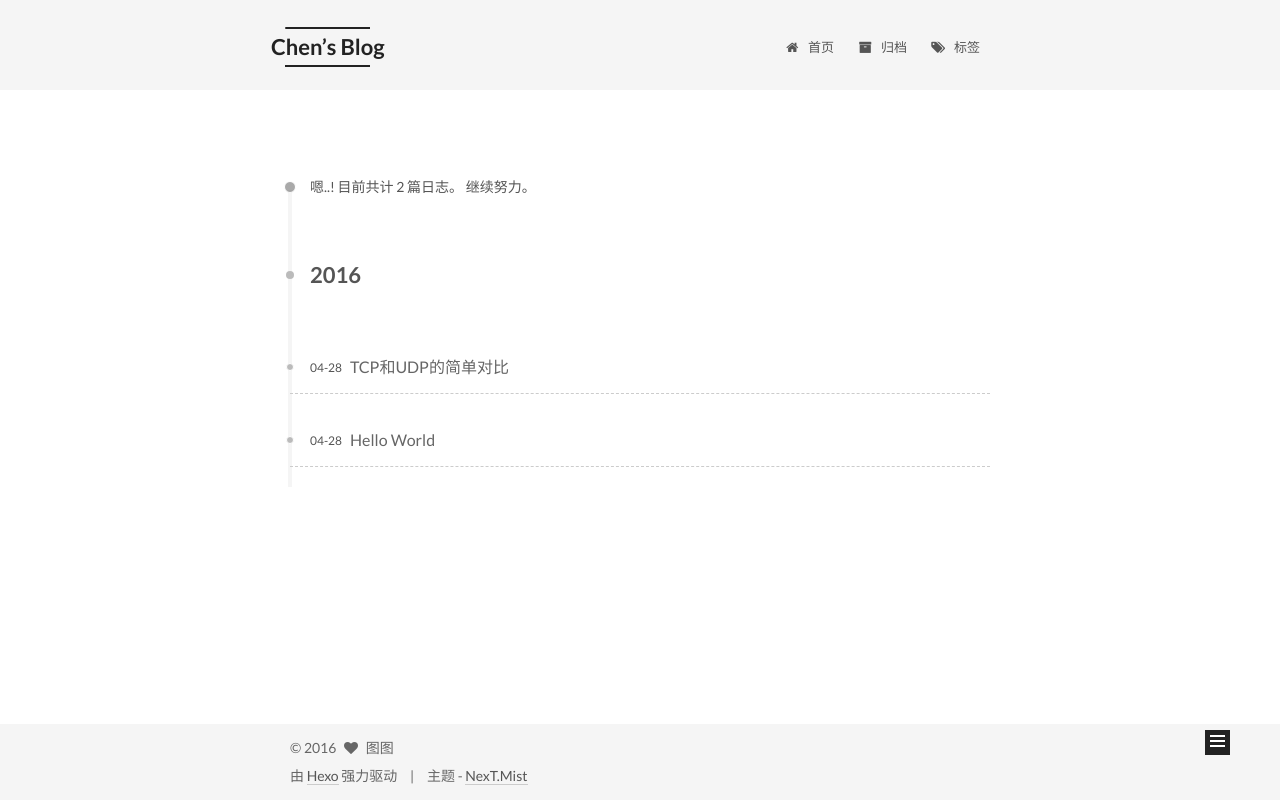
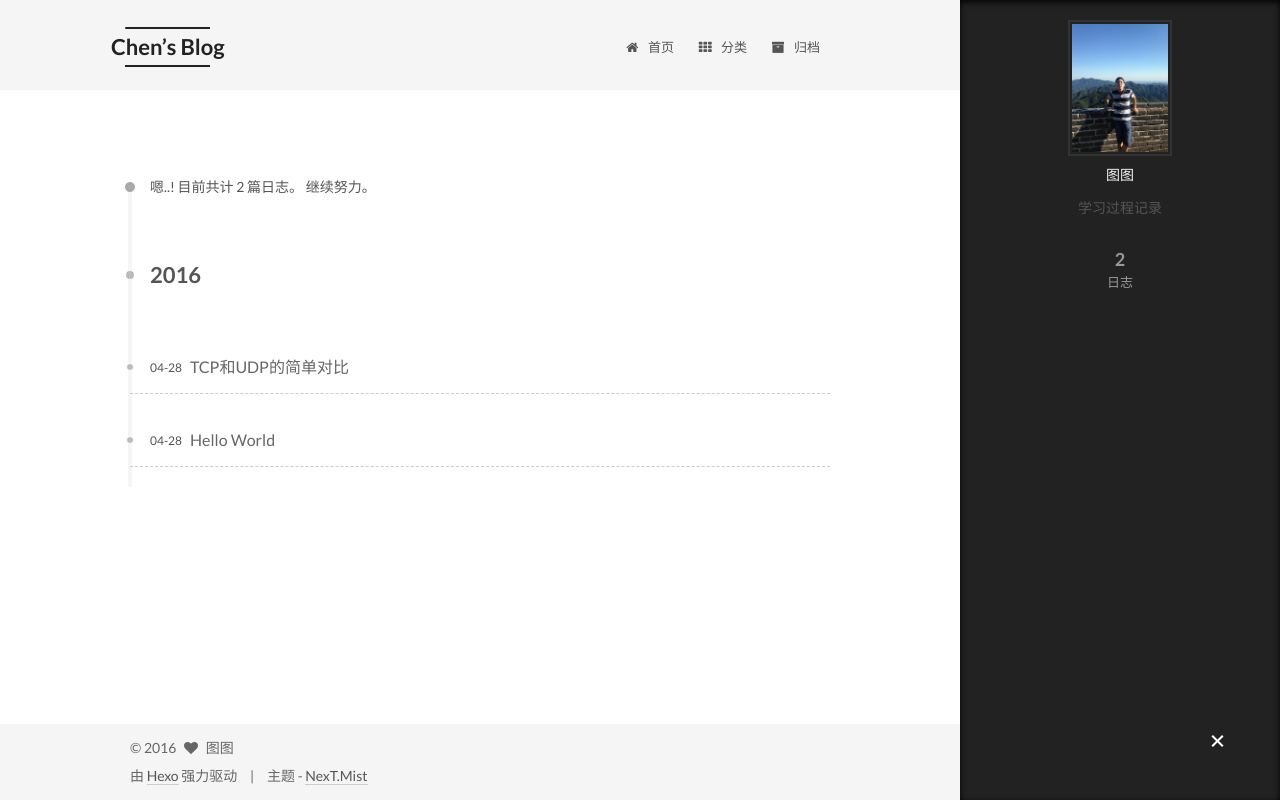
Before and after one commit to chenyuanjin/chenyuanjin.github.io, a plain HTML site: page archives/index.html in a window 1280 px wide. Drawn offline with Linux system fonts and the light colour scheme.

Commit message:
Site updated: 2016-04-29 11:13:49

```diff
--- a/archives/index.html
+++ b/archives/index.html
@@ -96,7 +96,7 @@
   var NexT = window.NexT || {};
   var CONFIG = {
     scheme: 'Mist',
-    sidebar: {"position":"left","display":"post"},
+    sidebar: {"position":"right","display":"always"},
     fancybox: true,
     motion: true,
     duoshuo: {
@@ -127,7 +127,7 @@
 
 
 
-  <div class="container one-collumn sidebar-position-left  page-archive  ">
+  <div class="container one-collumn sidebar-position-right  page-archive  ">
     <div class="headband"></div>
 
     <header id="header" class="header" itemscope itemtype="http://schema.org/WPHeader">
@@ -169,22 +169,22 @@
         </li>
 
 
+        <li class="menu-item menu-item-categories">
+          <a href="/categories" rel="section">
+
+              <i class="menu-item-icon fa fa-th fa-fw"></i> <br />
+
+            分类
+          </a>
+        </li>
+
+
         <li class="menu-item menu-item-archives">
           <a href="/archives" rel="section">
 
               <i class="menu-item-icon fa fa-archive fa-fw"></i> <br />
 
             归档
-          </a>
-        </li>
-
-
-        <li class="menu-item menu-item-tags">
-          <a href="/tags" rel="section">
-
-              <i class="menu-item-icon fa fa-tags fa-fw"></i> <br />
-
-            标签
           </a>
         </li>
 
--- a/css/main.css
+++ b/css/main.css
@@ -1534,7 +1534,7 @@ pre .javascript .function {
   width: 4px;
   height: 4px;
   border-radius: 50%;
-  background: #d196c7;
+  background: #ff6f8e;
 }
 .links-of-blogroll {
   font-size: 13px;
```
Also changed, not shown: 2016/04/29/TCP和UDP的简单对比/index.html (+12 -12 lines), 2016/04/29/hello-world/index.html (+12 -12 lines), archives/2016/04/index.html (+12 -12 lines), archives/2016/index.html (+12 -12 lines), index.html (+12 -12 lines).
